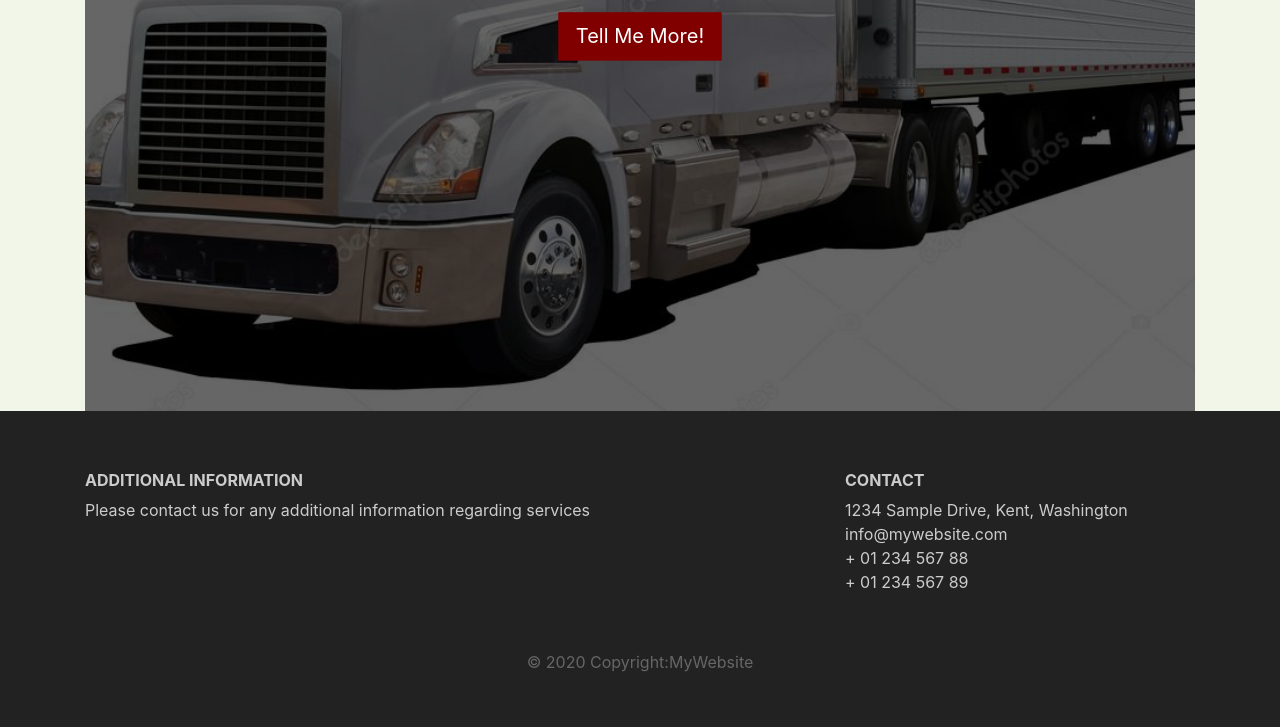
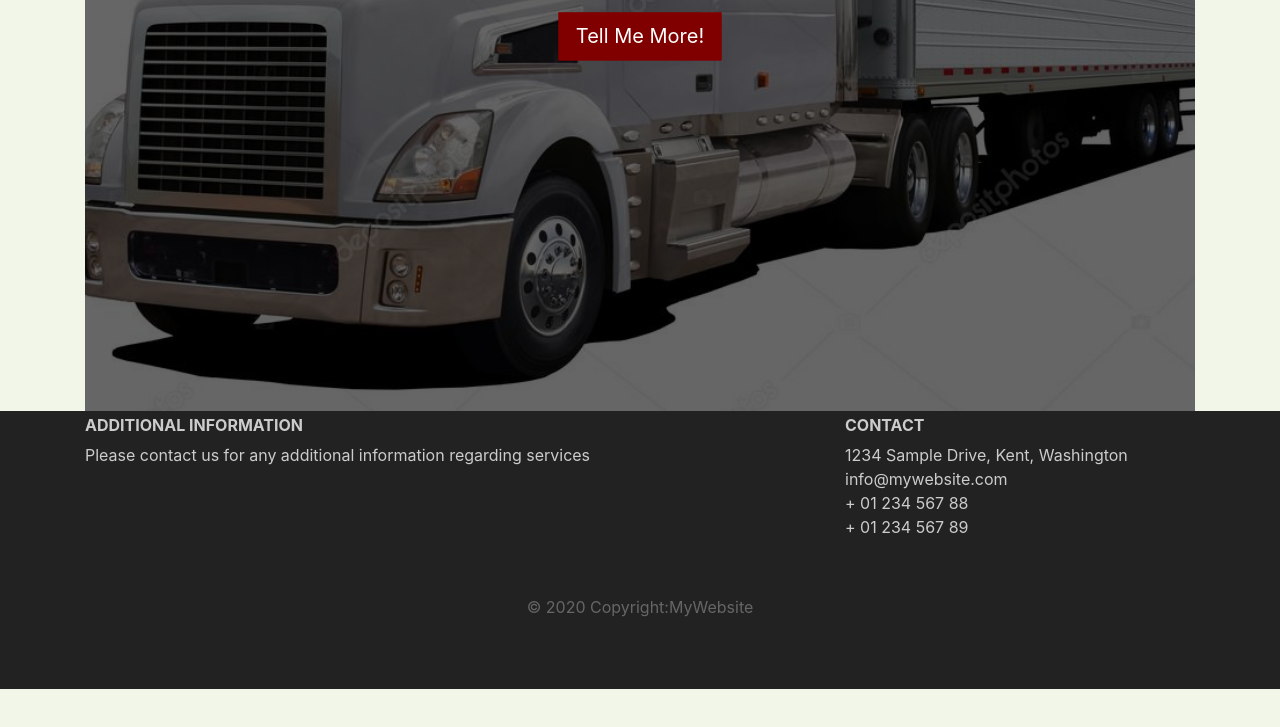
Before and after one commit to newhighwaystar/newhighwaystar, a plain HTML site: page index.html in a window 1280 px wide. Shown: the part 489-1216 px from the top of the page. After the commit the page ends 1178 px from the top, so only its background shows below. Drawn offline with nearby package versions, Linux system fonts and the light colour scheme.

Commit message:
Update main-test.css

```diff
--- a/css/main-test.css
+++ b/css/main-test.css
@@ -77,7 +77,7 @@ width:100px;
 
   background-color: #222;
   color: #ccc;
-  padding: 60px 0 30px;
+  padding: 5px 0 30px;
 
 }
 .footer-copyright {
```
